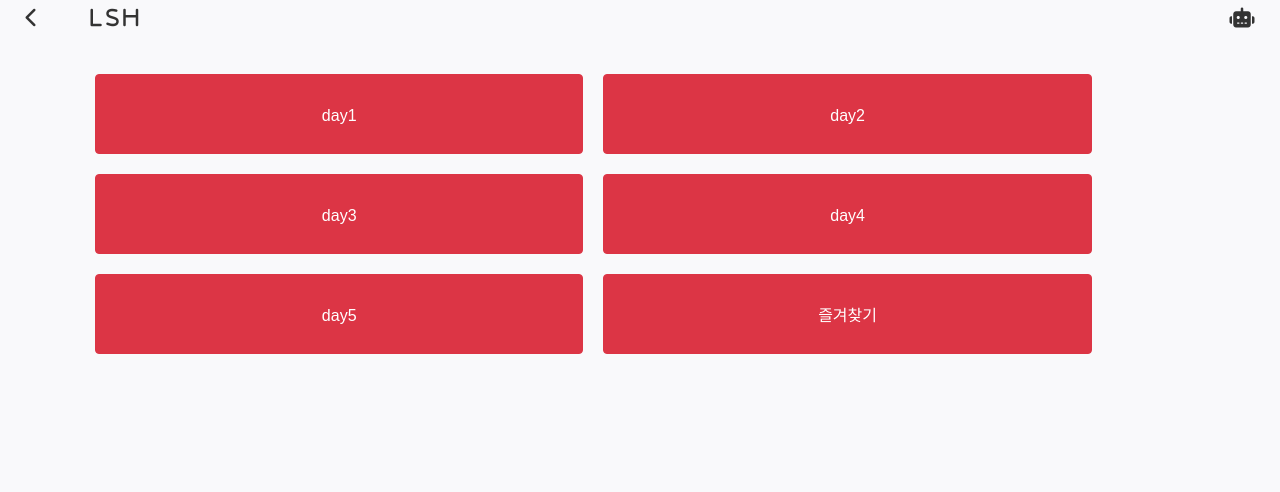
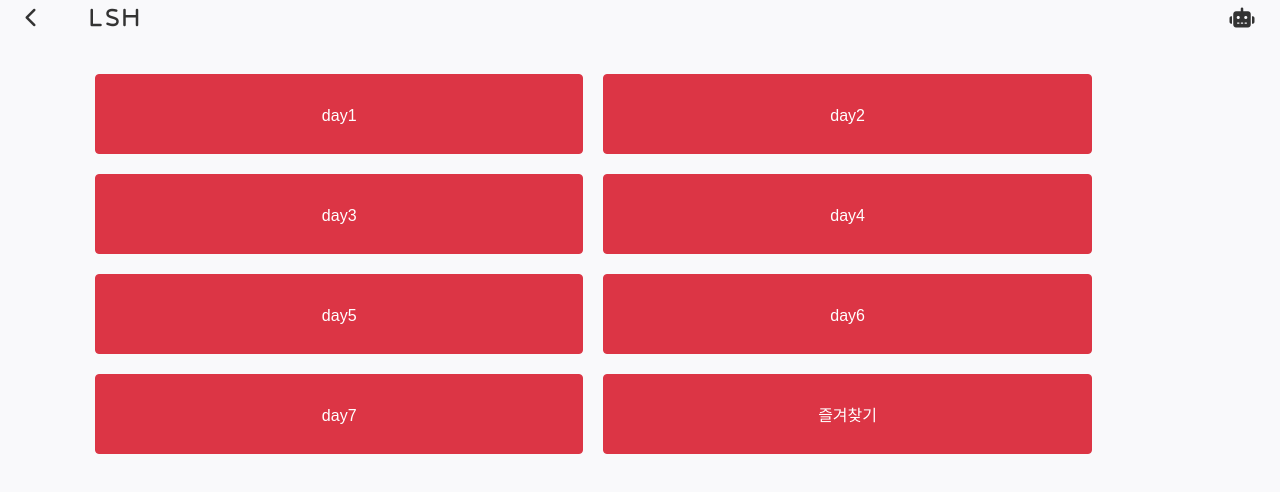
Before and after one commit to sijoow/word, a website: page public/index.html in a window 1280 px wide. Drawn offline with nearby package versions, Linux system fonts and the light colour scheme; no server answers.

Commit message:
Update index.html

```diff
--- a/public/index.html
+++ b/public/index.html
@@ -151,6 +151,8 @@
                 <div class="btn btn-primary" onclick="showChapter(3)">day3<span class="word_number"></span></div>
                 <div class="btn btn-primary" onclick="showChapter(4)">day4<span class="word_number"></span></div>
                 <div class="btn btn-primary" onclick="showChapter(5)">day5<span class="word_number"></span></div>
+                <div class="btn btn-primary" onclick="showChapter(6)">day6<span class="word_number"></span></div>
+                <div class="btn btn-primary" onclick="showChapter(7)">day7<span class="word_number"></span></div>
 
 
 
```
